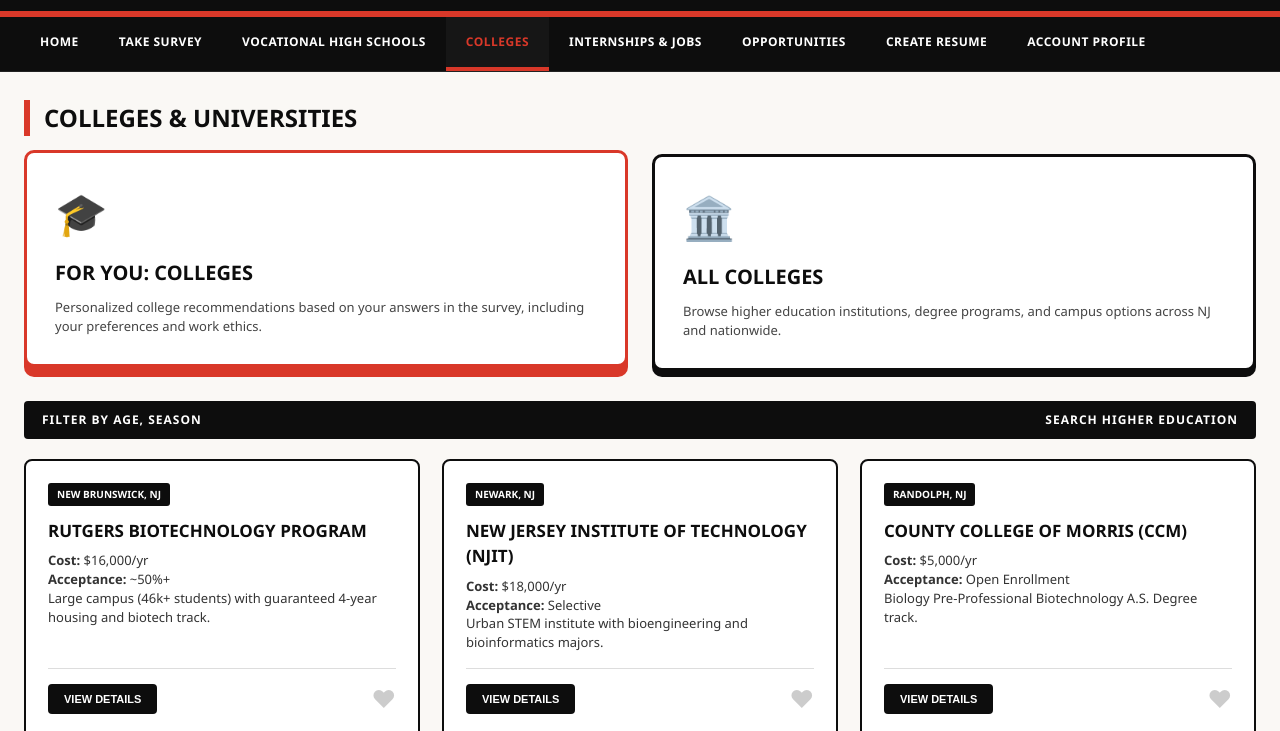
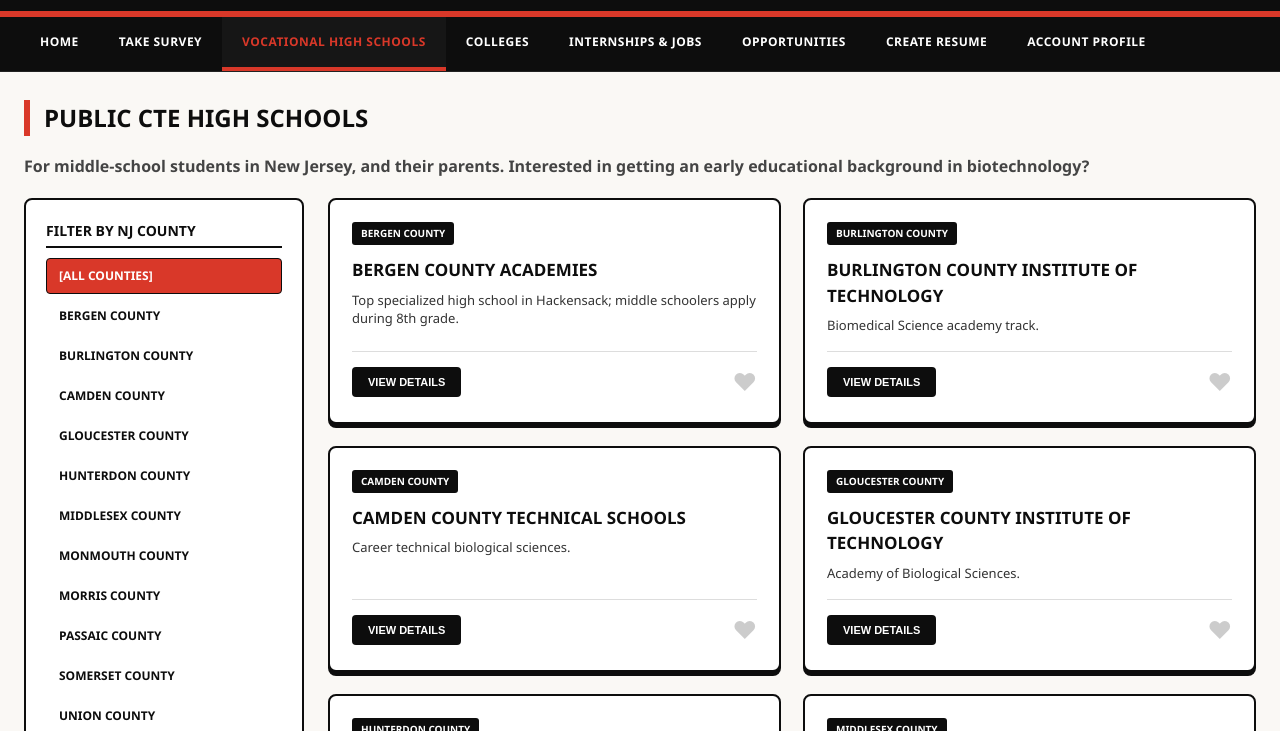
Before and after one commit to kavishparthiban-star/CTE-Momentum-Biotech-Website---Biostart-, a plain HTML site: page highschools.html in a window 1280 px wide. Shown: the part 69-800 px from the top of the page. Drawn offline with Linux system fonts and the light colour scheme.

Commit message:
Update highschools.html

```diff
--- a/highschools.html
+++ b/highschools.html
@@ -3,7 +3,7 @@
 <head>
     <meta charset="UTF-8">
     <meta name="viewport" content="width=device-width, initial-scale=1.0">
-    <title>Colleges & Universities - BIOSTART</title>
+    <title>Vocational High Schools - BIOSTART</title>
     <link rel="stylesheet" href="style.css">
 </head>
 <body>
@@ -23,8 +23,8 @@
     <nav>
         <a href="index.html" class="nav-btn">Home</a>
         <a href="survey.html" class="nav-btn">Take Survey</a>
-        <a href="highschools.html" class="nav-btn">Vocational High Schools</a>
-        <a href="colleges.html" class="nav-btn active">Colleges</a>
+        <a href="highschools.html" class="nav-btn active">Vocational High Schools</a>
+        <a href="colleges.html" class="nav-btn">Colleges</a>
         <a href="jobs.html" class="nav-btn">Internships & Jobs</a>
         <a href="opportunities.html" class="nav-btn">Opportunities</a>
         <a href="resume.html" class="nav-btn">Create Resume</a>
@@ -32,24 +32,30 @@
     </nav>
 
     <div class="container">
-        <h2>Colleges & Universities</h2>
-        <div class="canva-choice-grid">
-            <div class="choice-card selected" id="col-card-foryou" onclick="selectCollegeTab('foryou')">
-                <div class="choice-card-icon">🎓</div>
-                <div class="choice-card-title">FOR YOU: COLLEGES</div>
-                <div class="choice-card-desc">Personalized college recommendations based on your answers in the survey, including your preferences and work ethics.</div>
+        <h2>Public CTE High Schools</h2>
+        <p style="margin-bottom: 20px; font-weight: 700; color: #444;">For middle-school students in New Jersey, and their parents. Interested in getting an early educational background in biotechnology?</p>
+        <div class="hs-layout">
+            <div class="hs-sidebar">
+                <h3 style="font-size: 14px; text-transform: uppercase; font-weight: 900; margin-bottom: 10px; border-bottom: 2px solid var(--biostart-black); padding-bottom: 5px;">Filter by NJ County</h3>
+                <ul class="county-list">
+                    <li class="active" onclick="filterCounty('ALL', this)">[ALL COUNTIES]</li>
+                    <li onclick="filterCounty('Bergen', this)">BERGEN COUNTY</li>
+                    <li onclick="filterCounty('Burlington', this)">BURLINGTON COUNTY</li>
+                    <li onclick="filterCounty('Camden', this)">CAMDEN COUNTY</li>
+                    <li onclick="filterCounty('Gloucester', this)">GLOUCESTER COUNTY</li>
+                    <li onclick="filterCounty('Hunterdon', this)">HUNTERDON COUNTY</li>
+                    <li onclick="filterCounty('Middlesex', this)">MIDDLESEX COUNTY</li>
+                    <li onclick="filterCounty('Monmouth', this)">MONMOUTH COUNTY</li>
+                    <li onclick="filterCounty('Morris', this)">MORRIS COUNTY</li>
+                    <li onclick="filterCounty('Passaic', this)">PASSAIC COUNTY</li>
+                    <li onclick="filterCounty('Somerset', this)">SOMERSET COUNTY</li>
+                    <li onclick="filterCounty('Union', this)">UNION COUNTY</li>
+                </ul>
             </div>
-            <div class="choice-card" id="col-card-all" onclick="selectCollegeTab('all')">
-                <div class="choice-card-icon">🏛️</div>
-                <div class="choice-card-title">ALL COLLEGES</div>
-                <div class="choice-card-desc">Browse higher education institutions, degree programs, and campus options across NJ and nationwide.</div>
+            <div>
+                <div id="grid-hs" class="grid"></div>
             </div>
         </div>
-        <div class="filter-header-bar">
-            <span>FILTER BY AGE, SEASON</span>
-            <span>SEARCH HIGHER EDUCATION</span>
-        </div>
-        <div id="grid-col" class="grid"></div>
     </div>
 
     <div id="modal-overlay" class="modal-overlay" onclick="closeModal(event)">
```
